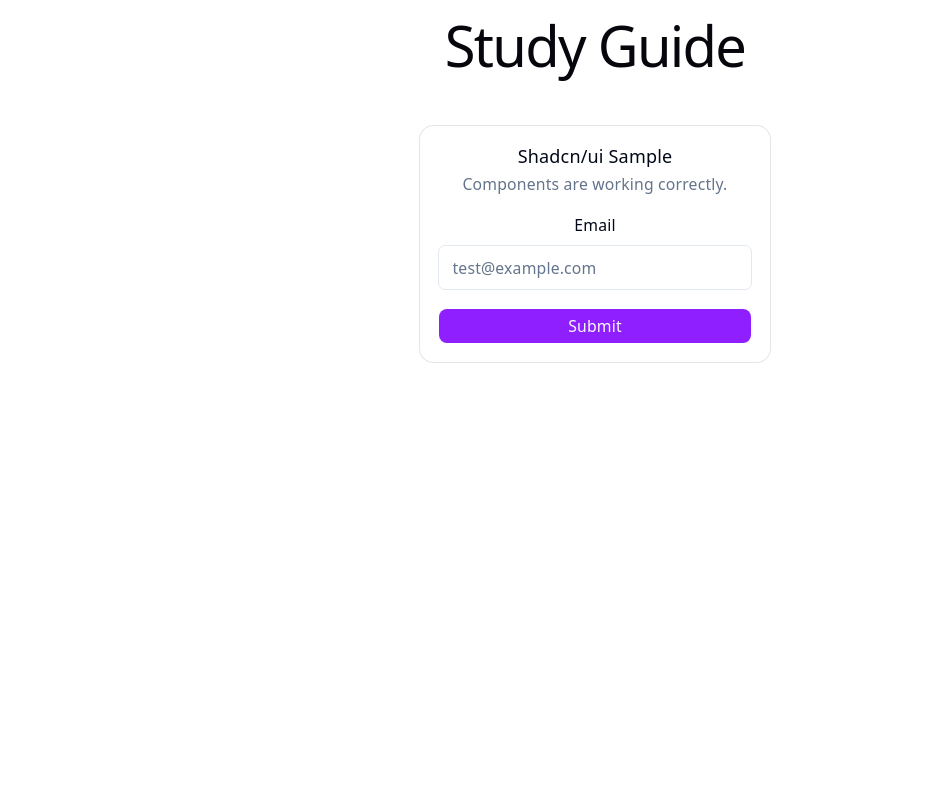
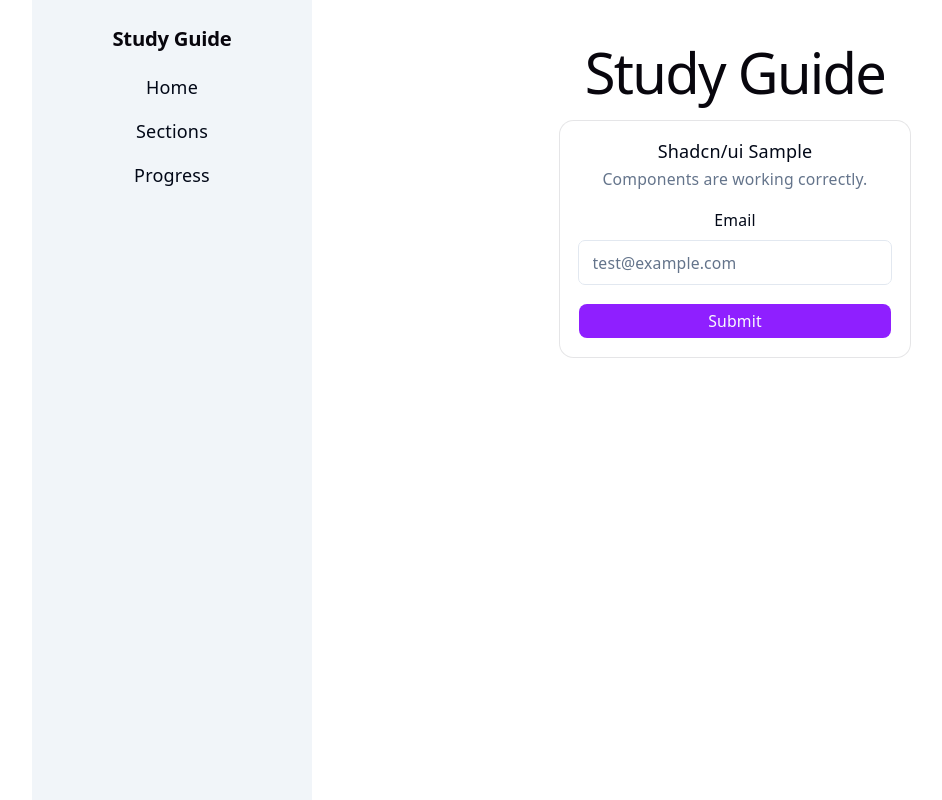
Before and after one commit to eduardolozano1993/study-guide, a React (Vite) app: page / in a window 1280 px wide. Shown: the whole page, without its empty margins (45-987 px from the left). Built offline with nearby package versions, Linux system fonts and the light colour scheme.

Commit message:
feat: add sticky sidebar layout system
- Add Sidebar component with sticky positioning (280px width, full viewport height)
- Update App.tsx to use flex layout with sidebar and main content
- Sidebar stays visible while scrolling (issue #13)

```diff
--- a/src/App.tsx
+++ b/src/App.tsx
@@ -1,13 +1,17 @@
 import "./App.css";
 
 import { SampleCard } from "./components/SampleCard";
+import { Sidebar } from "./components/Sidebar";
 
 function App() {
   return (
-    <>
-      <h1>Study Guide</h1>
-      <SampleCard></SampleCard>
-    </>
+    <div className="flex min-h-screen">
+      <Sidebar />
+      <main className="flex-1 p-6">
+        <h1>Study Guide</h1>
+        <SampleCard />
+      </main>
+    </div>
   );
 }
 
--- /dev/null
+++ b/src/components/Sidebar.tsx
@@ -0,0 +1,35 @@
+export function Sidebar() {
+  return (
+    <aside className="sticky top-0 h-screen w-[280px] flex-shrink-0 bg-secondary p-4">
+      <nav className="space-y-2">
+        <h2 className="text-lg font-semibold px-2 py-1">Study Guide</h2>
+        <ul className="space-y-1">
+          <li>
+            <a
+              href="#"
+              className="block px-2 py-1.5 rounded-md hover:bg-accent hover:text-accent-foreground transition-colors"
+            >
+              Home
+            </a>
+          </li>
+          <li>
+            <a
+              href="#"
+              className="block px-2 py-1.5 rounded-md hover:bg-accent hover:text-accent-foreground transition-colors"
+            >
+              Sections
+            </a>
+          </li>
+          <li>
+            <a
+              href="#"
+              className="block px-2 py-1.5 rounded-md hover:bg-accent hover:text-accent-foreground transition-colors"
+            >
+              Progress
+            </a>
+          </li>
+        </ul>
+      </nav>
+    </aside>
+  );
+}
```
